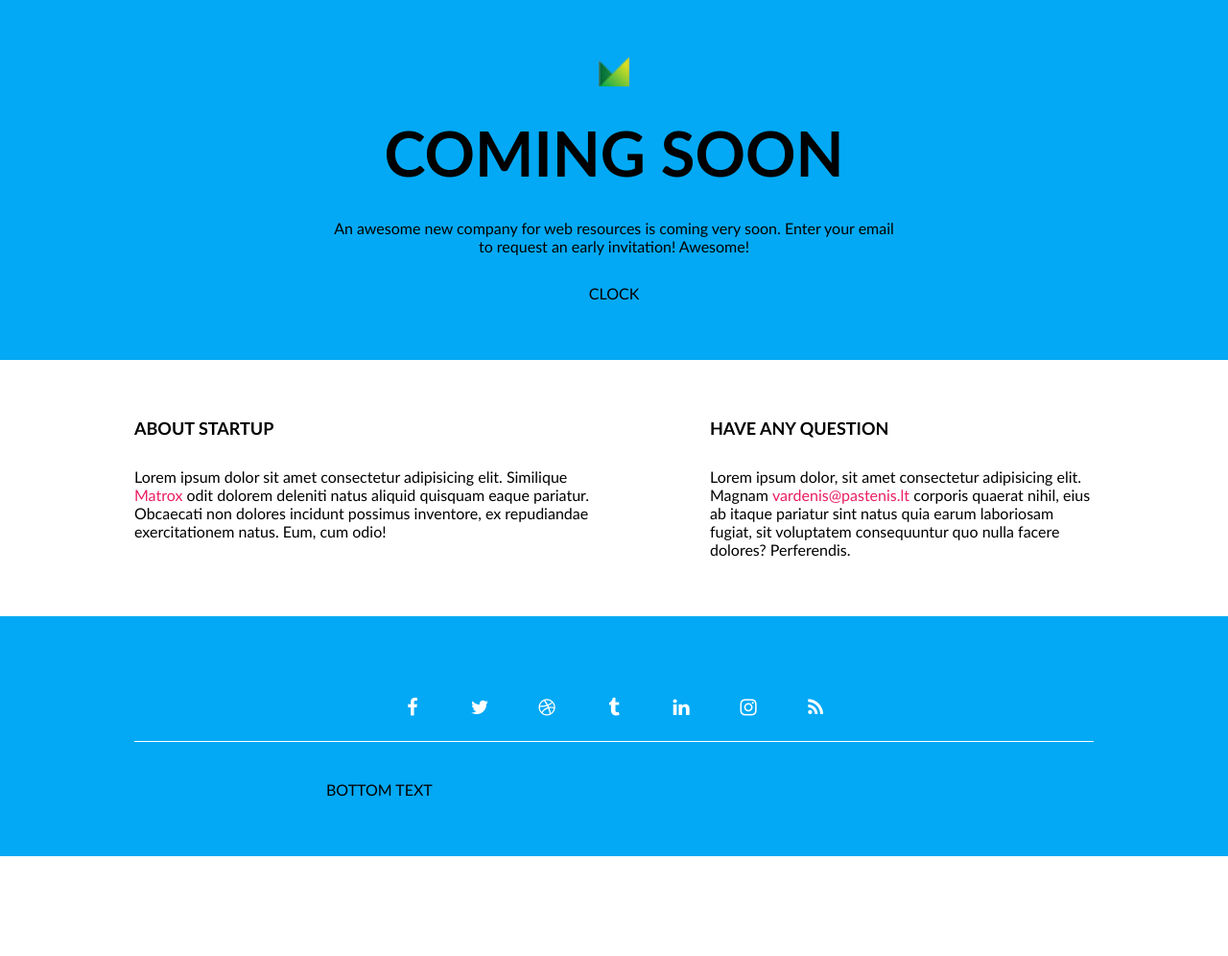
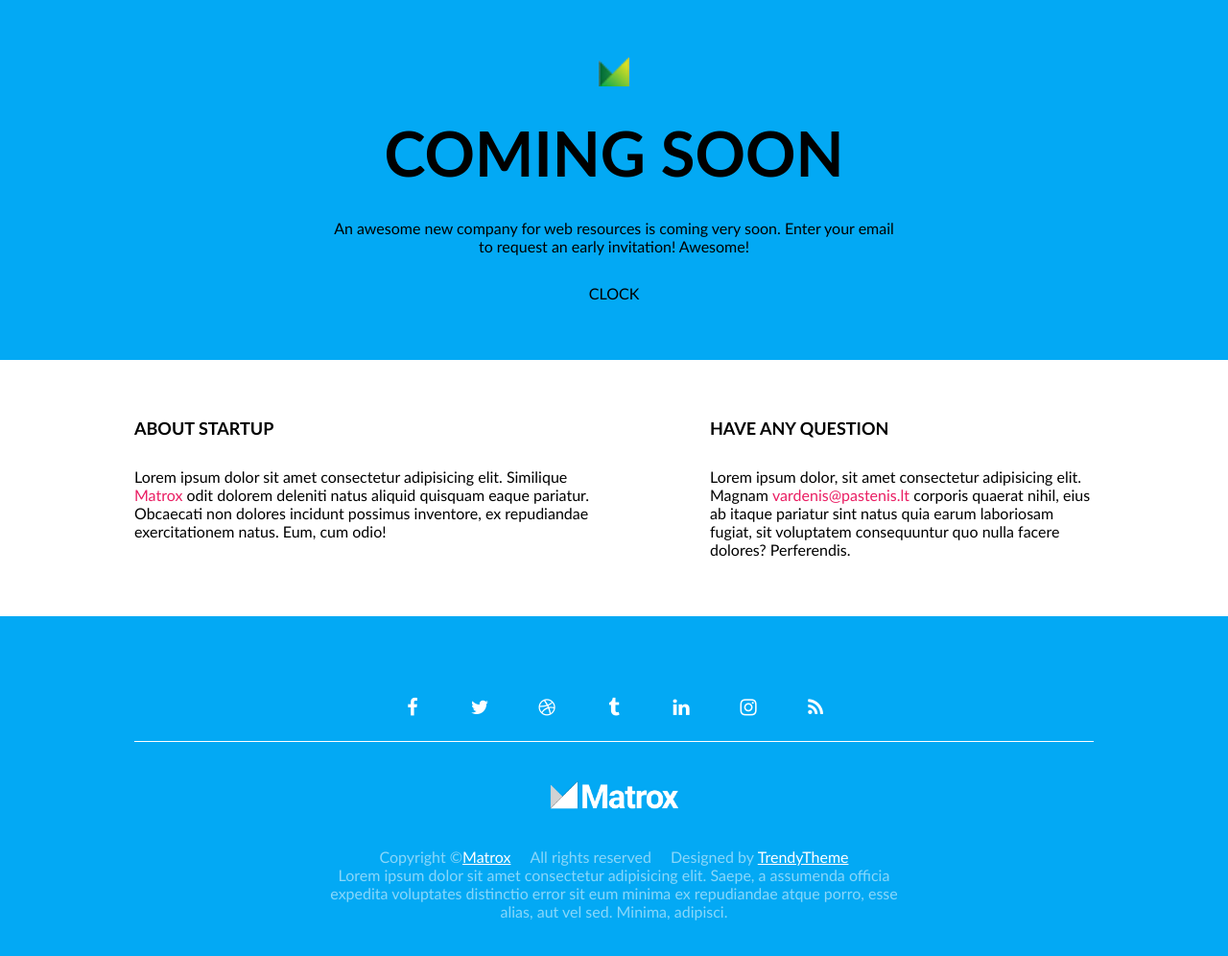
Before and after one commit to ModestasCi/04-coming-soon, a website: page index.html in a window 1280 px wide. Shown: the whole page at 96% size. Before the commit the page ends 892 px from the top, so only its background shows below. Drawn offline with Linux system fonts and the light colour scheme.

Commit message:
Footer botom #12

```diff
--- a/css/pages/home.css
+++ b/css/pages/home.css
@@ -64,6 +64,24 @@ footer.container {
 }
 
 .bottom {
+	display: flex;
+	flex-direction: column;
+	align-items: center;
+	text-align: center;
+	color: #fff8;
+}
+
+.bottom > .logo {
+	margin-bottom: 40px;
+}
+
+.bottom > .trio {
+	display: flex;
+	gap: 20px;
+}
+
+.bottom a {
+	color: #fff;
 }
 
 @media (max-width: 700px) {
--- a/index.html
+++ b/index.html
@@ -62,7 +62,15 @@
 			</div>
 
 			<div class="short-row bottom">
-				BOTTOM TEXT
+				<img class="logo" src="./img/logo-white.png" alt="Logo">
+				<div class="trio">
+<p>Copyright &copy;<a href="#">Matrox</a></p>
+<p>All rights reserved</p>
+<p>Designed by <a href="#" target="_blank">TrendyTheme</a></p>
+				</div>
+				<p class="footer-description">
+					Lorem ipsum dolor sit amet consectetur adipisicing elit. Saepe, a assumenda officia expedita voluptates distinctio error sit eum minima ex repudiandae atque porro, esse alias, aut vel sed. Minima, adipisci.
+				</p>
 			</div>
 		</footer>
 	</body>
```
